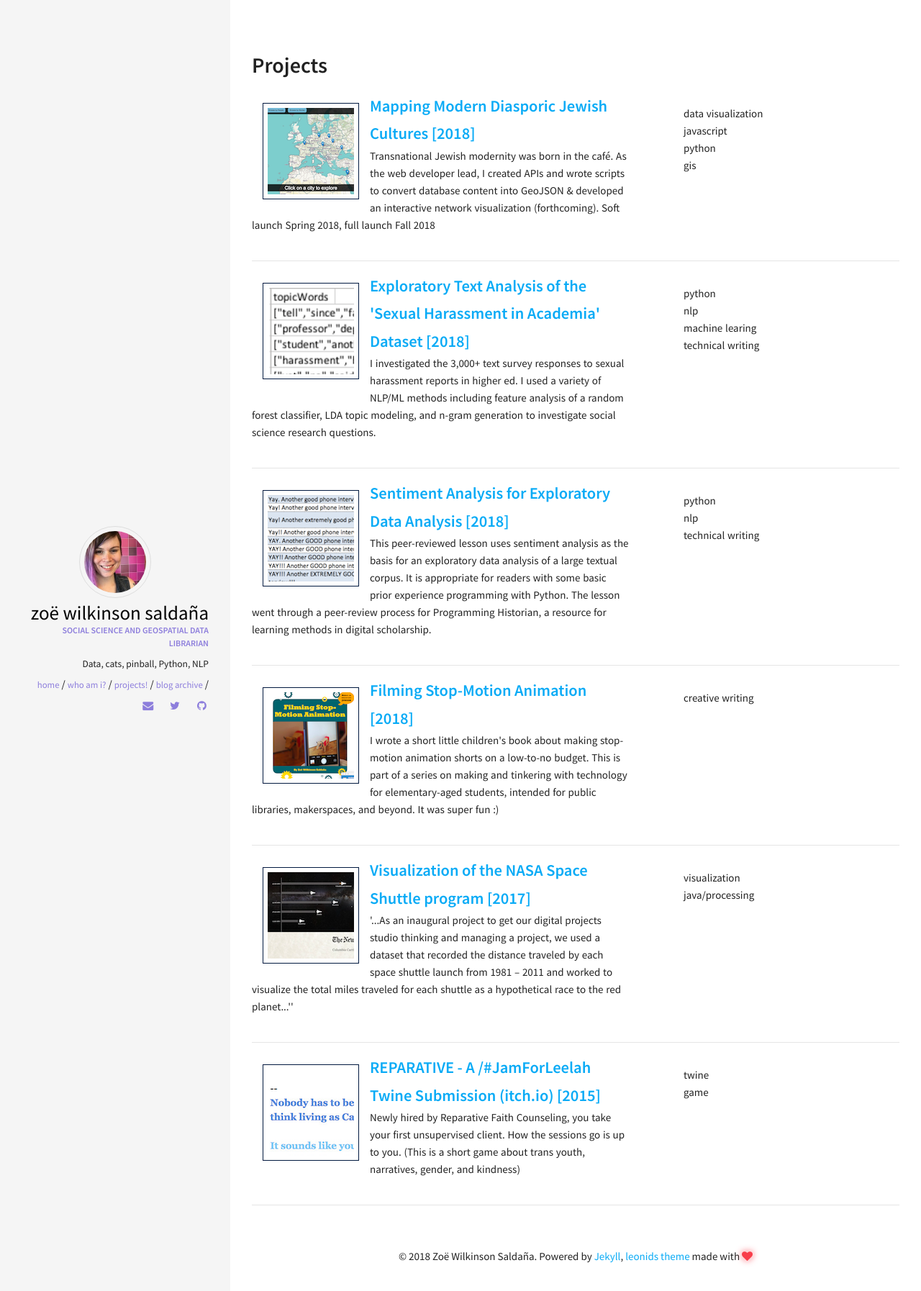
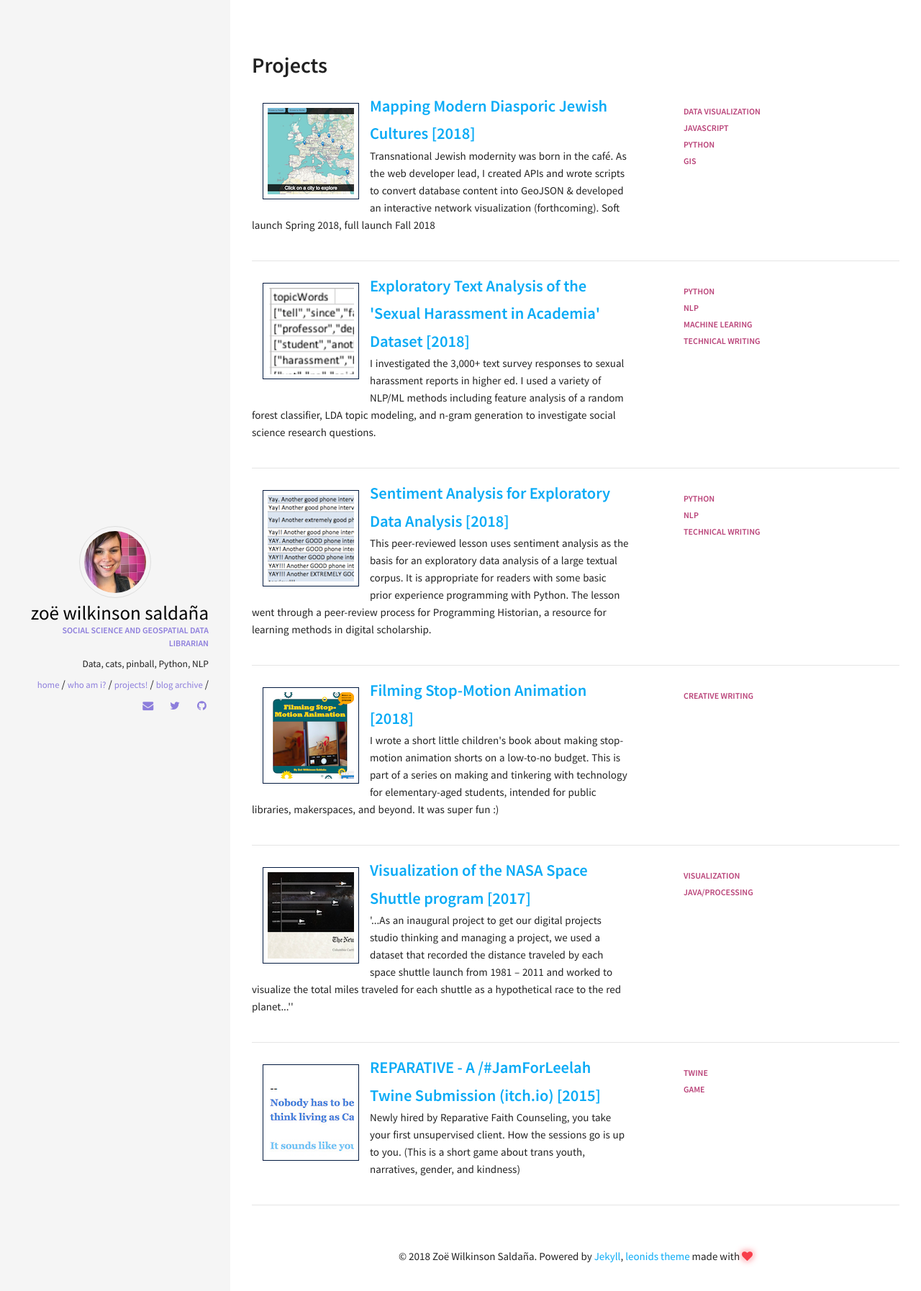
Before and after one commit to zoews/zoews.github.io, a Jekyll site: the page built from all_projects.html, in a window 1280 px wide. Shown: the top 1794 px of the page at 72% size. Built offline with Jekyll 4.4.1, drawn with Linux system fonts in a browser that asks for light colours.

Commit message:
better tag formatting

```diff
--- a/_includes/sections/projects.html
+++ b/_includes/sections/projects.html
@@ -22,10 +22,10 @@
 
             </div>
         <div class="col l2 offset-l1">
-            <p>
+            <br >
             {% if project.tags %}
                 {% for tag in project.tags %}
-                    {{ tag }} <br >
+                <span class="project_tag" name= "{{ tag }}"> {{ tag }} </span>
                 {% endfor %}
             {% endif %}
 
--- /dev/null
+++ b/_sass/pages/_projects.scss
@@ -0,0 +1,10 @@
+/* Projects page CSS */
+
+.project_tag {
+  display: block;
+  color: #b94278;
+  font-size: 0.8em;
+  font-weight: 700;
+  text-transform: uppercase;
+  margin: -5px auto 10px;
+}
--- a/css/main.scss
+++ b/css/main.scss
@@ -25,3 +25,4 @@
 @import "pages/tags";
 @import "pages/archive";
 @import "pages/post";
+@import "pages/projects";
```
Also changed, not shown: 3 other files.
